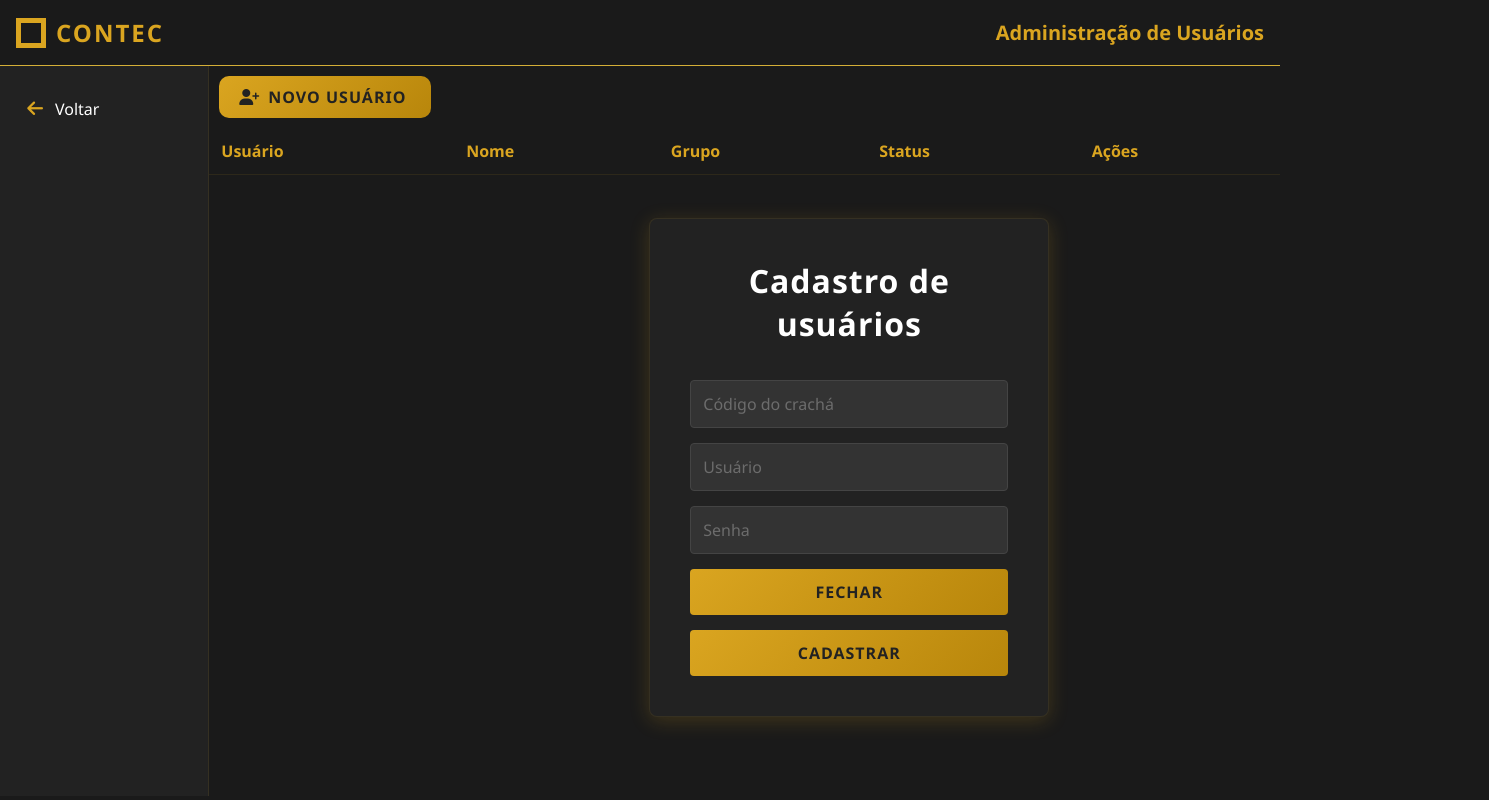
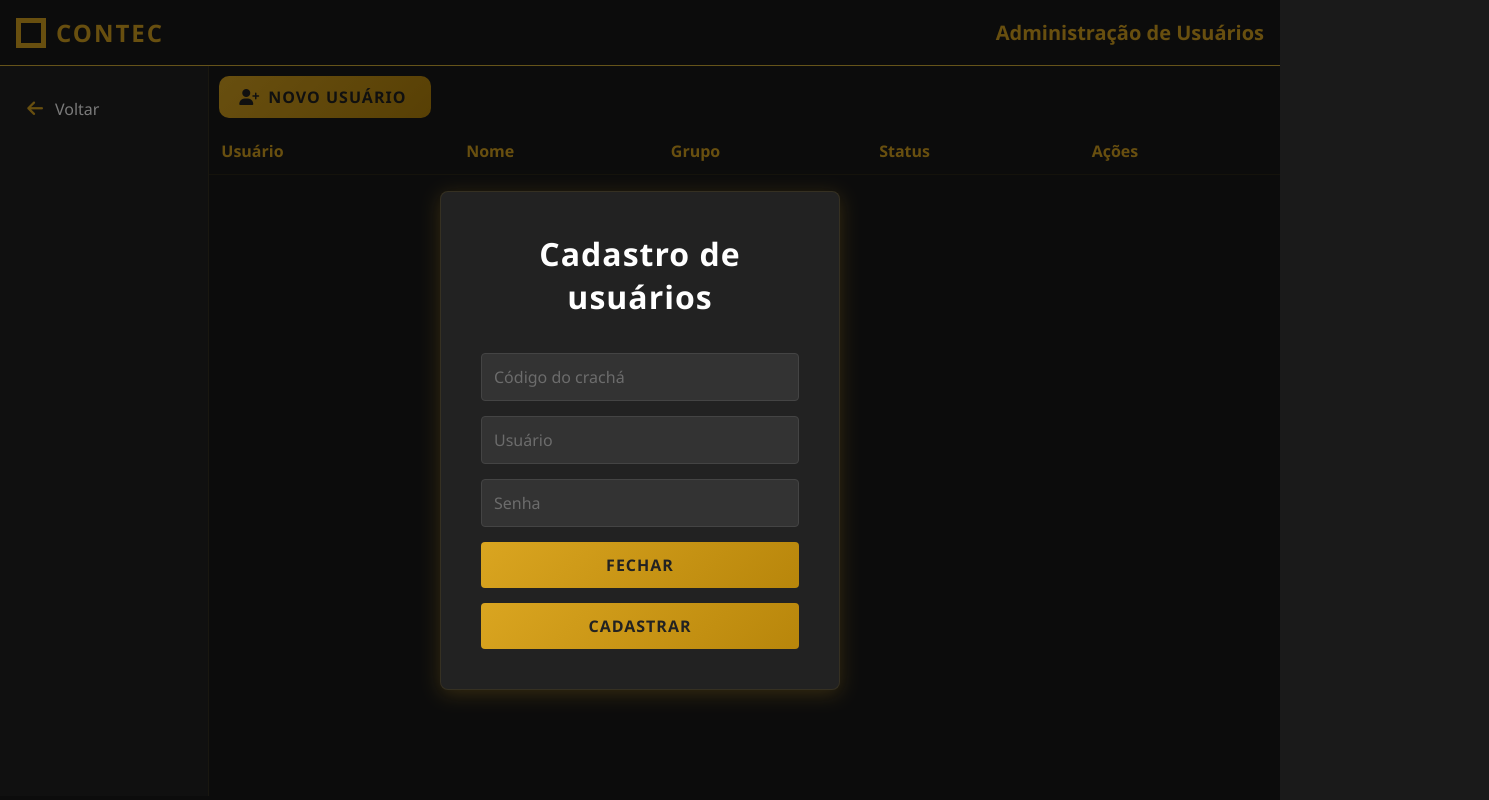
Before and after one commit to dcVictor/trabalhoIntegrador, a React (Vite) app in the folder contec-app/: page /admin in a window 1280 px wide. Both pictures are taken after a click on the button "NOVO USUÁRIO". Shown: the whole page, 1489 px wide, since content can reach past the window. Built offline with nearby package versions, Linux system fonts and the light colour scheme.

Commit message:
Modificações do Vini

```diff
--- a/contec-app/src/pages/register/register.css
+++ b/contec-app/src/pages/register/register.css
@@ -67,3 +67,13 @@ h1 {
 
   }
 }
+
+.escuridao{
+  position: fixed;
+  inset: 0;
+  display: flex;
+  align-items: center;
+  justify-content: center;
+  background-color: rgba(0, 0, 0, 0.523);
+  z-index: 50;
+}
--- a/contec-app/src/pages/register/register.jsx
+++ b/contec-app/src/pages/register/register.jsx
@@ -32,8 +32,11 @@ function Cadastro({open, onFechado}) {
   }
   if(!open) return null;
   return (
+
+    <div onClick={onFechado} className='escuridao' >
     <div className='container'>
-      <form id="register" onSubmit={registerSubmit}>
+
+      <form id="register" onSubmit={registerSubmit} onClick={(e) => e.stopPropagation()}>
         <h1 id='login'><center>Cadastro de usuários</center></h1>
 
         <input
@@ -77,6 +80,7 @@ function Cadastro({open, onFechado}) {
         </div>
       ))}
     </div>
+   </div>
   )
 }
 
```
